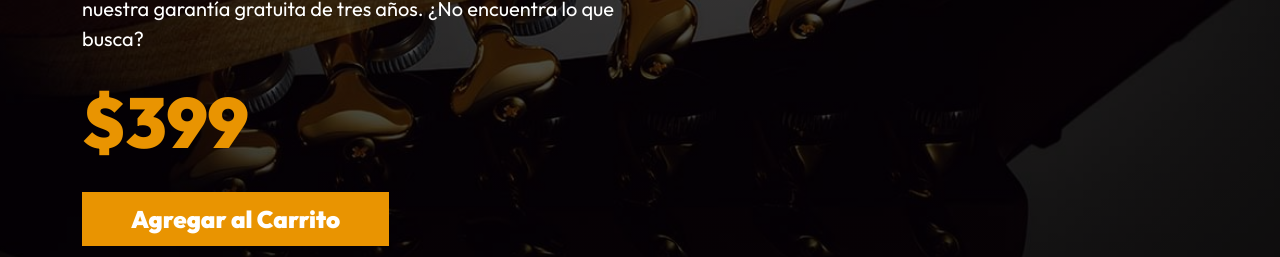
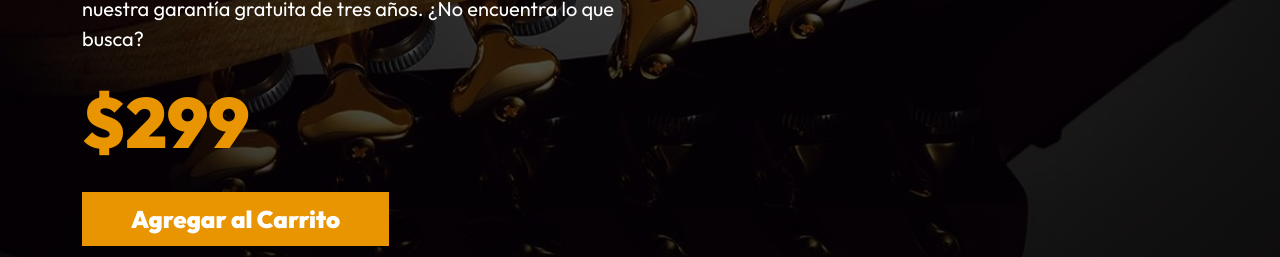
Before and after one commit to thesnakebite/guitarla-vue, a Vue app: page / in a window 1280 px wide. Shown: the part 575-832 px from the top of the page. Built offline with nearby package versions, Linux system fonts and the light colour scheme.

Commit message:
Showing main guitar information

```diff
--- a/src/App.vue
+++ b/src/App.vue
@@ -7,9 +7,11 @@
 
     const guitarras = ref([])
     const carrito = ref([])
+    const guitarra = ref({})
 
     onMounted( ()=> {
         guitarras.value = db
+        guitarra.value = db[3]
     })
 
     const agregarCarrito = (guitarra) => {
@@ -41,8 +43,10 @@
 <template>
     <Header
         :carrito="carrito"
+        :guitarra="guitarra"
         @decrementar-cantidad="decrementarCantidad"
         @incrementar-cantidad="incrementarCantidad"
+        @agregar-carrito="agregarCarrito"
     />
 
     <main class="container-xl mt-5">
--- a/src/components/Header.vue
+++ b/src/components/Header.vue
@@ -2,11 +2,15 @@
     const props = defineProps({
         carrito: {
             type: Array,
-            required: true,
+            required: true
+        },
+        guitarra: {
+            type: Object,
+            required: true
         }
     })
 
-    defineEmits(['decrementar-cantidad', 'incrementar-cantidad'])
+    defineEmits(['decrementar-cantidad', 'incrementar-cantidad', 'agregar-carrito'])
 </script>
 
 <template>
@@ -91,16 +95,17 @@
 
             <div class="row mt-5">
                 <div class="col-md-6 text-center text-md-start pt-5">
-                    <h1 class="display-2 fw-bold">Modelo VAI</h1>
+                    <h1 class="display-2 fw-bold">Modelo {{ guitarra.nombre }}</h1>
                     <p class="mt-5 fs-5 text-white">
                         De experimentales a icónicas. Tenemos una de las selecciones de marcas de guitarras eléctricas más amplias de Europa. Incluye gigantes como Fender o Gibson, así como multitud de formas, tamaños y estilos.
                         Desde asequibles hasta personalizadas, Guitar LA se compromete a ayudarle a encontrar la guitarra de sus sueños.
                         Explore los últimos modelos y las novedades más emocionantes y disfrute de nuestra garantía gratuita de tres años. ¿No encuentra lo que busca?
                     </p>
-                    <p class="text-primary fs-1 fw-black">$399</p>
+                    <p class="text-primary fs-1 fw-black">${{ guitarra.precio }}</p>
                     <button
                         type="button"
                         class="btn fs-4 bg-primary text-white py-2 px-5"
+                        @click="$emit('agregar-carrito', guitarra)"
                     >Agregar al Carrito</button>
                 </div>
             </div>
```
